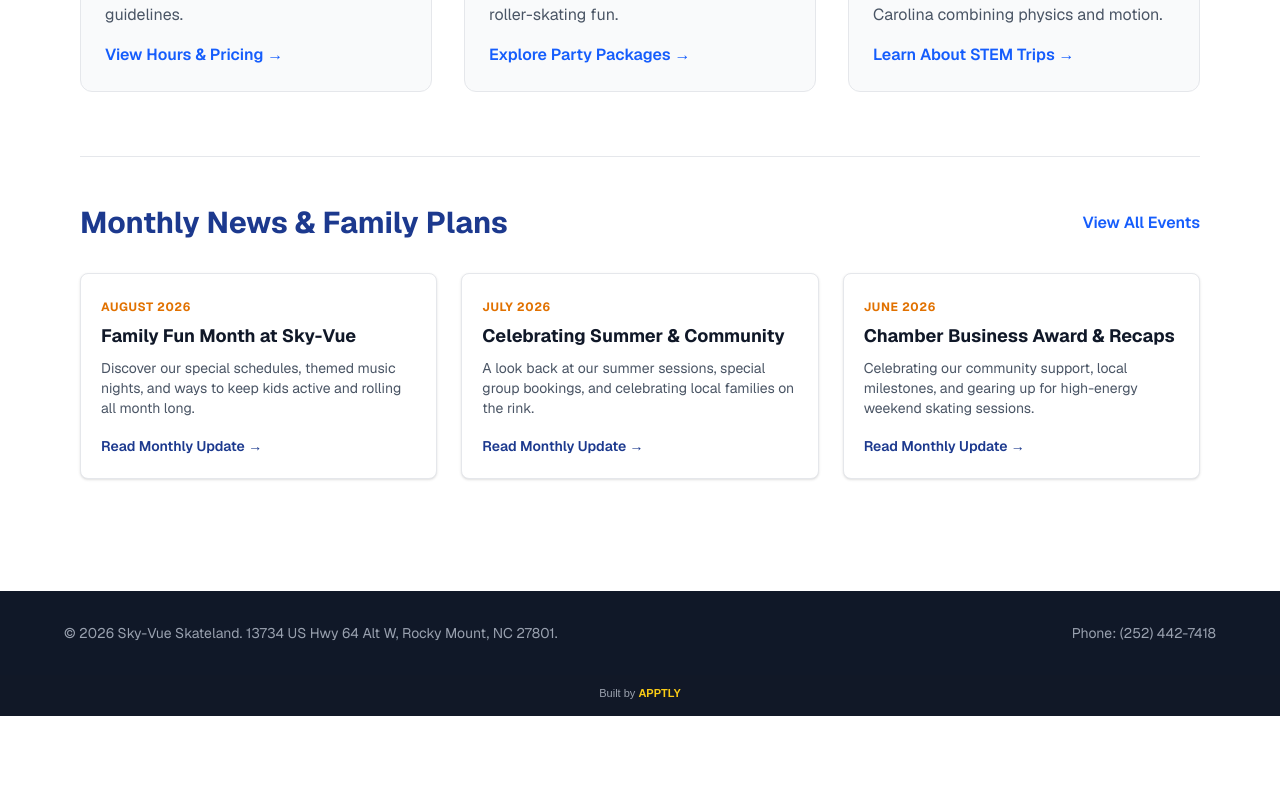
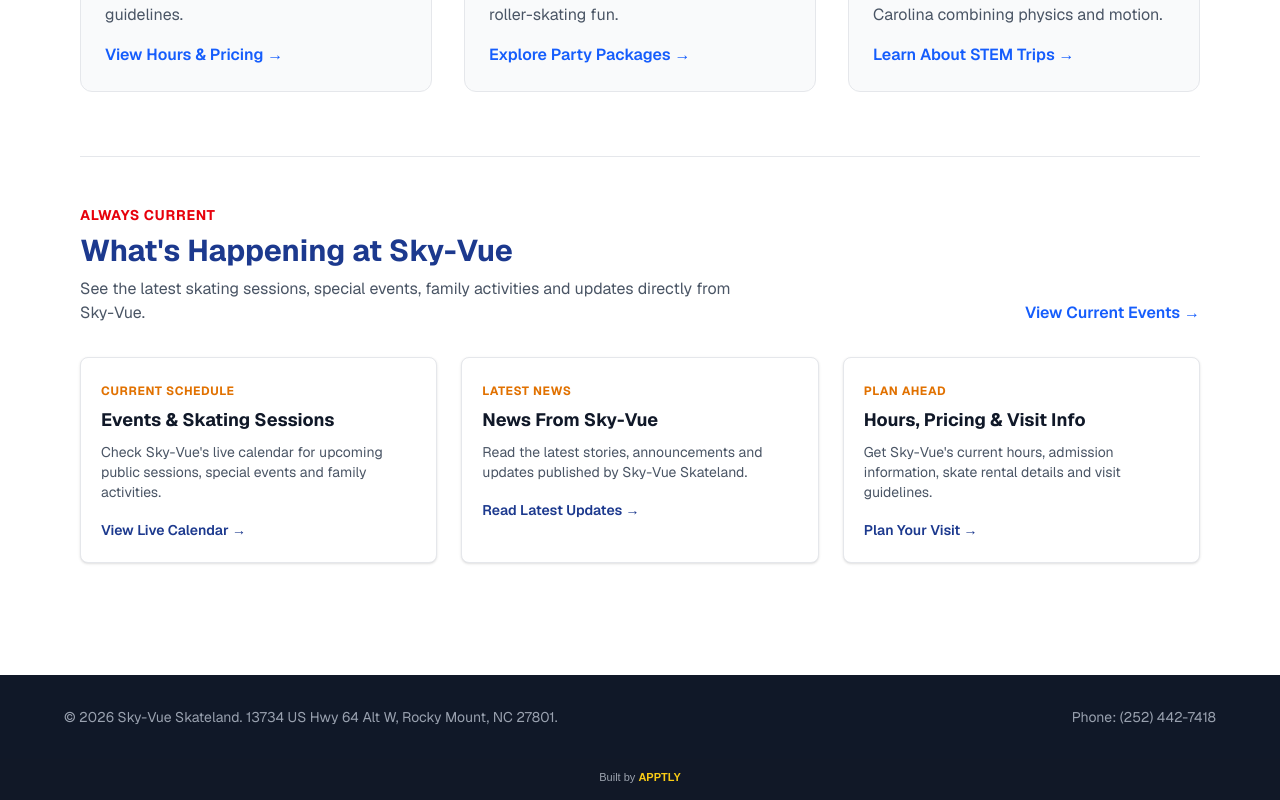
Before and after one commit to myapptly/sky-vue-skateland, a Next.js app: page / in a window 1280 px wide. Shown: the part 927-1727 px from the top of the page. Before the commit the page ends 1643 px from the top, so only its background shows below. Built offline with nearby package versions, Linux system fonts and the light colour scheme.

Commit message:
Replace dated Sky-Vue monthly cards with live evergreen links

```diff
--- a/app/page.tsx
+++ b/app/page.tsx
@@ -7,7 +7,6 @@
       {/* Header & Navigation Menu */}
       <div className="bg-red-600 text-white py-3 px-4">
         <div className="max-w-6xl mx-auto flex flex-col md:flex-row items-center justify-between gap-3 text-sm font-semibold">
-
           <a href="tel:2524427418" className="hover:text-yellow-300">
             CALL (252) 442-7418
           </a>
@@ -37,7 +36,6 @@
             </div>
             <ShareButton />
           </div>
-
         </div>
       </div>
 
@@ -76,20 +74,19 @@
             Family-owned and operated roller skating, birthday parties, and wholesome community fun since 1958! Featuring our classic hardwood floor, awesome music, and innovative STEM field trips.
           </p>
           <div className="flex flex-wrap justify-center gap-4">
-            <Link href="https://skyvueskateland.com/plan-visit/" className="bg-yellow-400 hover:bg-yellpw-500 text-black font-bold px-6 py-3 rounded-lg shadow">
+            <Link href="https://skyvueskateland.com/plan-visit/" className="bg-yellow-400 hover:bg-yellow-500 text-black font-bold px-6 py-3 rounded-lg shadow">
               Plan Your Visit
             </Link>
             <Link href="https://skyvueskateland.com/roller-skating-party/" className="bg-red-600 hover:bg-red-700 text-white font-bold px-6 py-3 rounded-lg shadow">
               Book a Birthday Party
             </Link>
-           <ShareButton/>
+            <ShareButton />
           </div>
         </div>
       </section>
 
       {/* Main Content Sections for SEO & Text Transparency */}
       <main className="max-w-6xl mx-auto px-4 py-12 space-y-16">
-
         {/* Quick Overview Grid */}
         <div className="grid md:grid-cols-3 gap-8">
           <div className="bg-gray-50 p-6 rounded-xl border border-gray-200">
@@ -101,6 +98,7 @@
               View Hours & Pricing →
             </Link>
           </div>
+
           <div className="bg-gray-50 p-6 rounded-xl border border-gray-200">
             <h3 className="text-xl font-bold text-blue-900 mb-2">Birthday Parties</h3>
             <p className="text-gray-600 mb-4">
@@ -108,73 +106,76 @@
             </p>
             <Link
               href="https://skyvueskateland.com/birthday-parties-rocky-mount-nc/roller-skating-party/"
-  className="text-blue-600 font-semibold">
+              className="text-blue-600 font-semibold"
+            >
               Explore Party Packages →
             </Link>
           </div>
+
           <div className="bg-gray-50 p-6 rounded-xl border border-gray-200">
             <h3 className="text-xl font-bold text-blue-900 mb-2">STEM Field Trips</h3>
             <p className="text-gray-600 mb-4">
               An engaging, hands-on educational experience for schools and youth organizations across eastern North Carolina combining physics and motion.
             </p>
-            <Link href="https://skyvueskateland.com/school-trips-rocky-mount-nc/stem-trips/" className= "text-blue-600 font-semibold hover:underline">Learn About STEM Trips &rarr;</Link>
+            <Link href="https://skyvueskateland.com/school-trips-rocky-mount-nc/stem-trips/" className="text-blue-600 font-semibold hover:underline">
+              Learn About STEM Trips →
+            </Link>
           </div>
         </div>
 
-        {/* Monthly Blog & Updates Section */}
+        {/* Live Sky-Vue updates: evergreen links to content Denise already maintains */}
         <section className="border-t border-gray-200 pt-12">
-          <div className="flex justify-between items-center mb-8">
-            <h2 className="text-3xl font-bold text-blue-900">Monthly News & Family Plans</h2>
+          <div className="flex flex-col sm:flex-row sm:justify-between sm:items-end gap-3 mb-8">
+            <div>
+              <p className="text-sm font-bold text-red-600 uppercase tracking-wider mb-2">Always Current</p>
+              <h2 className="text-3xl font-bold text-blue-900">What&apos;s Happening at Sky-Vue</h2>
+              <p className="text-gray-600 mt-2 max-w-2xl">
+                See the latest skating sessions, special events, family activities and updates directly from Sky-Vue.
+              </p>
+            </div>
             <a
               href="https://skyvueskateland.com/calendar/"
-  className="text-blue-600 font-semibold hover:underline"
+              className="text-blue-600 font-semibold hover:underline whitespace-nowrap"
             >
-  View All Events
-</a>           </div>
+              View Current Events →
+            </a>
+          </div>
 
           <div className="grid md:grid-cols-3 gap-6">
             <article className="border border-gray-200 rounded-lg p-5 bg-white shadow-sm">
-              <span className="text-xs font-bold text-amber-600 uppercase tracking-wider">August 2026</span>
-              <h3 className="text-lg font-bold text-gray-900 mt-1 mb-2">Family Fun Month at Sky-Vue</h3>
+              <span className="text-xs font-bold text-amber-600 uppercase tracking-wider">Current Schedule</span>
+              <h3 className="text-lg font-bold text-gray-900 mt-1 mb-2">Events & Skating Sessions</h3>
               <p className="text-gray-600 text-sm mb-4">
-                Discover our special schedules, themed music nights, and ways to keep kids active and rolling all month long.
+                Check Sky-Vue&apos;s live calendar for upcoming public sessions, special events and family activities.
               </p>
-              <a
-  href="https://skyvueskateland.com/blog/"
-  className="text-sm font-semibold text-blue-900 hover:underline"
->
-  Read Monthly Update →
+              <a href="https://skyvueskateland.com/calendar/" className="text-sm font-semibold text-blue-900 hover:underline">
+                View Live Calendar →
               </a>
             </article>
 
             <article className="border border-gray-200 rounded-lg p-5 bg-white shadow-sm">
-              <span className="text-xs font-bold text-amber-600 uppercase tracking-wider">July 2026</span>
-              <h3 className="text-lg font-bold text-gray-900 mt-1 mb-2">Celebrating Summer & Community</h3>
+              <span className="text-xs font-bold text-amber-600 uppercase tracking-wider">Latest News</span>
+              <h3 className="text-lg font-bold text-gray-900 mt-1 mb-2">News From Sky-Vue</h3>
               <p className="text-gray-600 text-sm mb-4">
-                A look back at our summer sessions, special group bookings, and celebrating local families on the rink.
+                Read the latest stories, announcements and updates published by Sky-Vue Skateland.
               </p>
-<a
-  href="https://skyvueskateland.com/blog/"
-  className="text-sm font-semibold text-blue-900 hover:underline"
->
-  Read Monthly Update →
-</a>             </article>
+              <a href="https://skyvueskateland.com/blog/" className="text-sm font-semibold text-blue-900 hover:underline">
+                Read Latest Updates →
+              </a>
+            </article>
 
             <article className="border border-gray-200 rounded-lg p-5 bg-white shadow-sm">
-              <span className="text-xs font-bold text-amber-600 uppercase tracking-wider">June 2026</span>
-              <h3 className="text-lg font-bold text-gray-900 mt-1 mb-2">Chamber Business Award & Recaps</h3>
+              <span className="text-xs font-bold text-amber-600 uppercase tracking-wider">Plan Ahead</span>
+              <h3 className="text-lg font-bold text-gray-900 mt-1 mb-2">Hours, Pricing & Visit Info</h3>
               <p className="text-gray-600 text-sm mb-4">
-                Celebrating our community support, local milestones, and gearing up for high-energy weekend skating sessions.
+                Get Sky-Vue&apos;s current hours, admission information, skate rental details and visit guidelines.
               </p>
-<a
-  href="https://skyvueskateland.com/blog/"
-  className="text-sm font-semibold text-blue-900 hover:underline"
->
-  Read Monthly Update →
-</a>             </article>
+              <a href="https://skyvueskateland.com/plan-visit/" className="text-sm font-semibold text-blue-900 hover:underline">
+                Plan Your Visit →
+              </a>
+            </article>
           </div>
         </section>
-
       </main>
 
       {/* Footer */}
```
Lines whose indentation alone changed are shown as unchanged.
